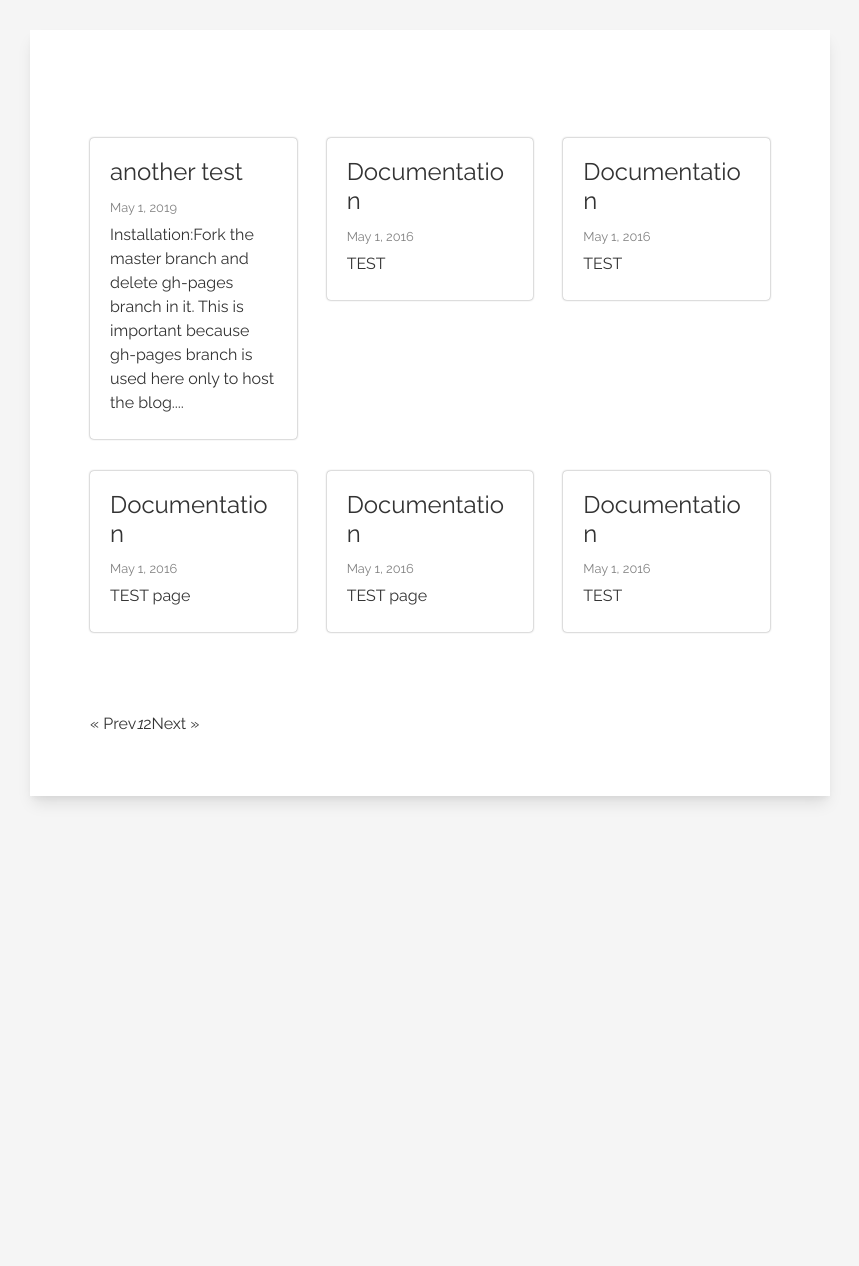
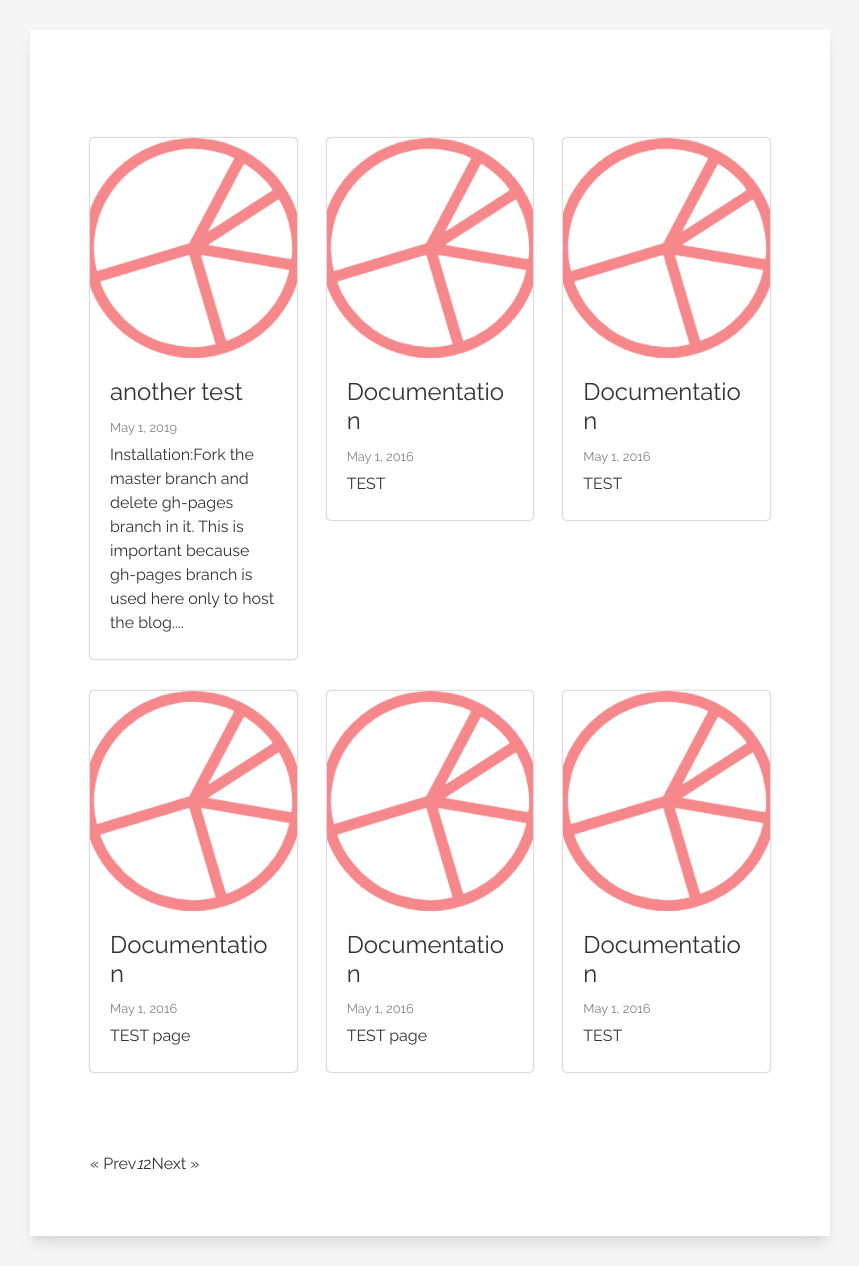
Before and after one commit to RedHotUnicorn/redhotunicorn.github.io, a Jekyll site: the page built from projects/index.html, in a window 1280 px wide. Shown: the whole page, without its empty margins (210-1069 px from the left). Built offline with Jekyll 4.4.1, drawn with Linux system fonts in a browser that asks for light colours; the list of posts is cut into pages by our own code; before the commit the page ends 900 px from its top, so only the background shows below that.

Commit message:
Update index.html

```diff
--- a/projects/index.html
+++ b/projects/index.html
@@ -11,11 +11,11 @@ layout: projects
             <div class="card rounded overflow-hidden">
               <div class="image">
                 {% if post.image %}
-                    {% if post.image == "" or page.some_variable == nil %}
-                      <img src="/images/default.png" alt="{{post.title}}">
-                    {% else %}
-                      <img src="{{post.image | relative_url}}" alt="{{post.title}}">
-                    {% endif %}
+                  <img src="{{post.image | relative_url}}" alt="{{post.title}}">
+
+                {% else %}
+
+                  <img src="/images/default.png" alt="{{post.title}}">
                 {% endif %}
                 <div class="card-body">
                   <h2 class="panel-title">{{ post.title | truncate: 25 }}</h2>
```
